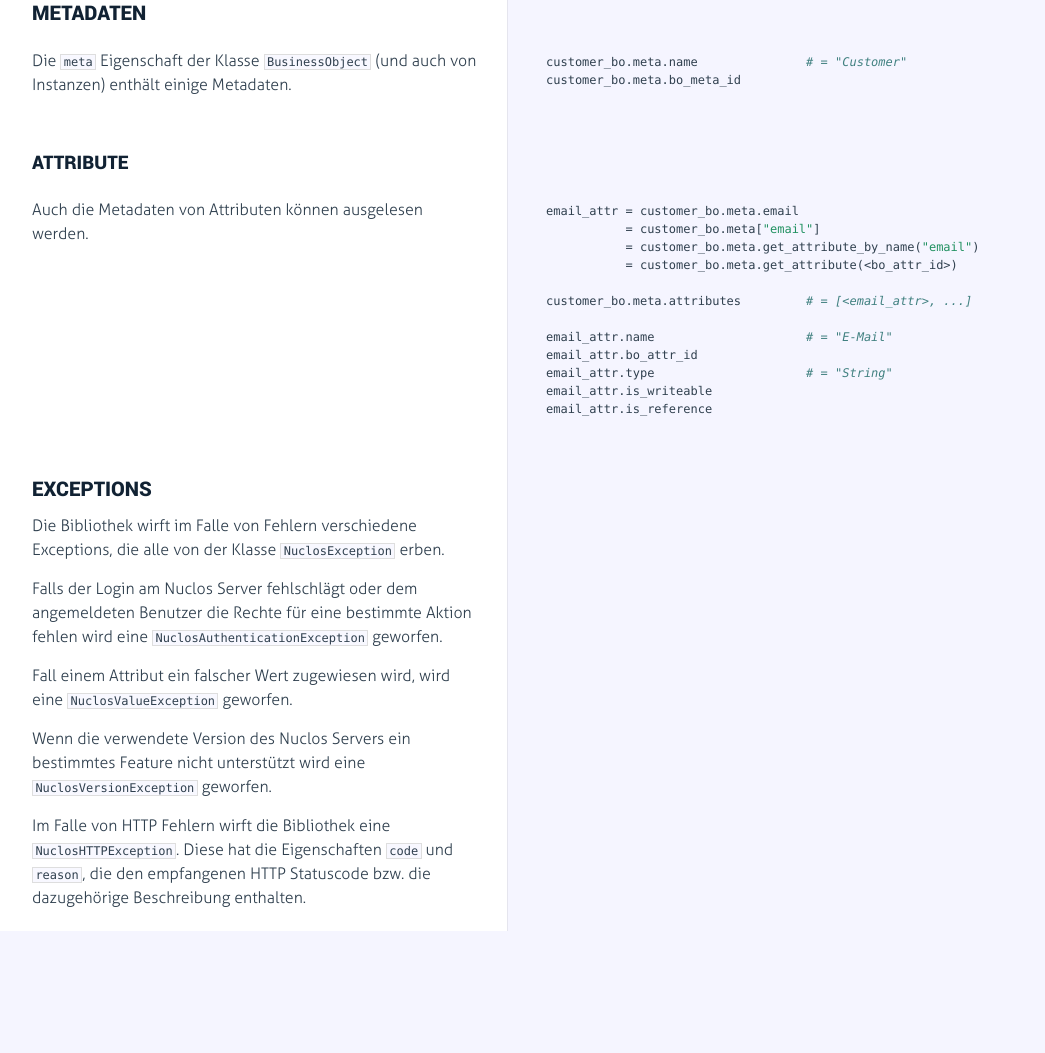
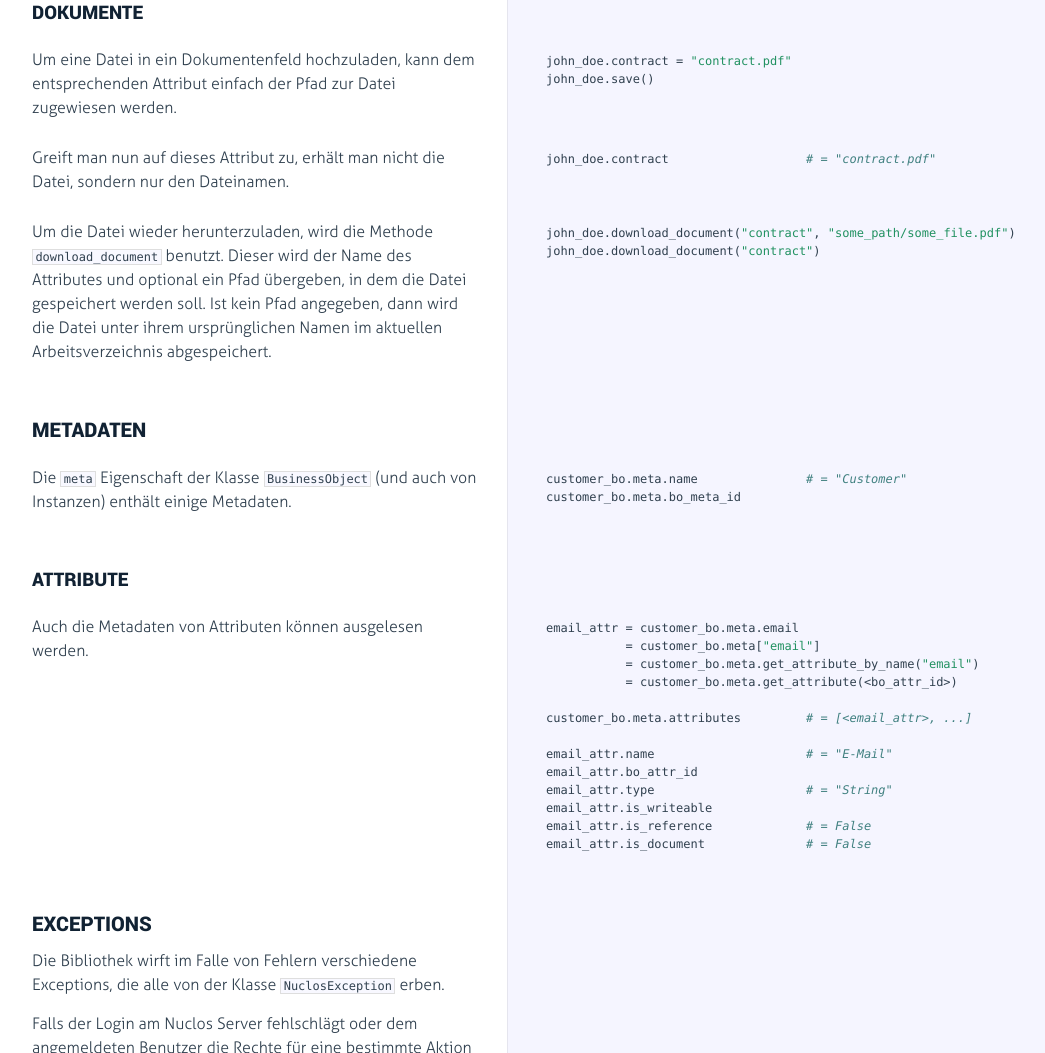
Before and after one commit to saierd/python-nuclos, a plain HTML site: page index.html in a window 1280 px wide. Shown: the part 3930-4983 px from the top of the page, without its empty margins (18-1063 px from the left). Before the commit the page ends 4861 px from the top, so only its background shows below. Drawn offline with Linux system fonts and the light colour scheme.

Commit message:
Update the documentation

```diff
--- a/index.html
+++ b/index.html
@@ -567,7 +567,7 @@ john_doe.save()</pre></div></div>
               <div class="pilwrap ">
                 <a class="pilcrow" href="#section-34">&#182;</a>
               </div>
-              <h2 id="metadaten">Metadaten</h2>
+              <h3 id="dokumente">Dokumente</h3>
 
             </div>
 
@@ -580,6 +580,69 @@ john_doe.save()</pre></div></div>
               <div class="pilwrap ">
                 <a class="pilcrow" href="#section-35">&#182;</a>
               </div>
+              <p>Um eine Datei in ein Dokumentenfeld hochzuladen, kann dem entsprechenden Attribut einfach der Pfad zur Datei
+zugewiesen werden.</p>
+
+            </div>
+
+            <div class="content"><div class='highlight'><pre>john_doe.contract = <span class="hljs-string">"contract.pdf"</span>
+john_doe.save()</pre></div></div>
+
+        </li>
+
+
+        <li id="section-36">
+            <div class="annotation">
+
+              <div class="pilwrap ">
+                <a class="pilcrow" href="#section-36">&#182;</a>
+              </div>
+              <p>Greift man nun auf dieses Attribut zu, erhält man nicht die Datei, sondern nur den Dateinamen.</p>
+
+            </div>
+
+            <div class="content"><div class='highlight'><pre>john_doe.contract                   <span class="hljs-comment"># = "contract.pdf"</span></pre></div></div>
+
+        </li>
+
+
+        <li id="section-37">
+            <div class="annotation">
+
+              <div class="pilwrap ">
+                <a class="pilcrow" href="#section-37">&#182;</a>
+              </div>
+              <p>Um die Datei wieder herunterzuladen, wird die Methode <code>download_document</code> benutzt. Dieser wird der Name des
+Attributes und optional ein Pfad übergeben, in dem die Datei gespeichert werden soll. Ist kein Pfad angegeben, dann
+wird die Datei unter ihrem ursprünglichen Namen im aktuellen Arbeitsverzeichnis abgespeichert.</p>
+
+            </div>
+
+            <div class="content"><div class='highlight'><pre>john_doe.download_document(<span class="hljs-string">"contract"</span>, <span class="hljs-string">"some_path/some_file.pdf"</span>)
+john_doe.download_document(<span class="hljs-string">"contract"</span>)</pre></div></div>
+
+        </li>
+
+
+        <li id="section-38">
+            <div class="annotation">
+
+              <div class="pilwrap ">
+                <a class="pilcrow" href="#section-38">&#182;</a>
+              </div>
+              <h2 id="metadaten">Metadaten</h2>
+
+            </div>
+
+        </li>
+
+
+        <li id="section-39">
+            <div class="annotation">
+
+              <div class="pilwrap ">
+                <a class="pilcrow" href="#section-39">&#182;</a>
+              </div>
               <p>Die <code>meta</code> Eigenschaft der Klasse <code>BusinessObject</code> (und auch von Instanzen) enthält einige Metadaten.</p>
 
             </div>
@@ -590,11 +653,11 @@ customer_bo.meta.bo_meta_id</pre></div></div>
         </li>
 
 
-        <li id="section-36">
+        <li id="section-40">
             <div class="annotation">
 
               <div class="pilwrap ">
-                <a class="pilcrow" href="#section-36">&#182;</a>
+                <a class="pilcrow" href="#section-40">&#182;</a>
               </div>
               <h3 id="attribute">Attribute</h3>
 
@@ -603,11 +666,11 @@ customer_bo.meta.bo_meta_id</pre></div></div>
         </li>
 
 
-        <li id="section-37">
+        <li id="section-41">
             <div class="annotation">
 
               <div class="pilwrap ">
-                <a class="pilcrow" href="#section-37">&#182;</a>
+                <a class="pilcrow" href="#section-41">&#182;</a>
               </div>
               <p>Auch die Metadaten von Attributen können ausgelesen werden.</p>
 
@@ -624,16 +687,17 @@ email_attr.name                     <span class="hljs-comment"># = "E-Mail"</spa
 email_attr.bo_attr_id
 email_attr.type                     <span class="hljs-comment"># = "String"</span>
 email_attr.is_writeable
-email_attr.is_reference</pre></div></div>
+email_attr.is_reference             <span class="hljs-comment"># = False</span>
+email_attr.is_document              <span class="hljs-comment"># = False</span></pre></div></div>
 
         </li>
 
 
-        <li id="section-38">
+        <li id="section-42">
             <div class="annotation">
 
               <div class="pilwrap ">
-                <a class="pilcrow" href="#section-38">&#182;</a>
+                <a class="pilcrow" href="#section-42">&#182;</a>
               </div>
               <h2 id="exceptions">Exceptions</h2>
 <p>Die Bibliothek wirft im Falle von Fehlern verschiedene Exceptions, die alle von der Klasse <code>NuclosException</code> erben.</p>
@@ -641,7 +705,7 @@ email_attr.is_reference</pre></div></div>
 wird eine <code>NuclosAuthenticationException</code> geworfen.</p>
 <p>Fall einem Attribut ein falscher Wert zugewiesen wird, wird eine <code>NuclosValueException</code> geworfen.</p>
 <p>Wenn die verwendete Version des Nuclos Servers ein bestimmtes Feature nicht unterstützt wird eine
-<code>NuclosVersionException</code> geworfen. </p>
+<code>NuclosVersionException</code> geworfen.</p>
 <p>Im Falle von HTTP Fehlern wirft die Bibliothek eine <code>NuclosHTTPException</code>. Diese hat die Eigenschaften <code>code</code> und
 <code>reason</code>, die den empfangenen HTTP Statuscode bzw. die dazugehörige Beschreibung enthalten.</p>
 
```
